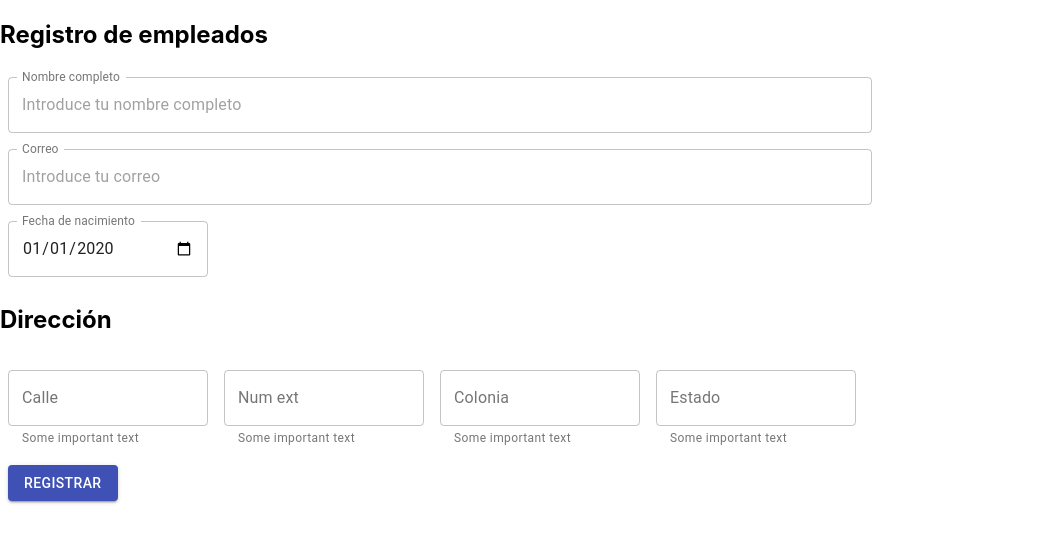
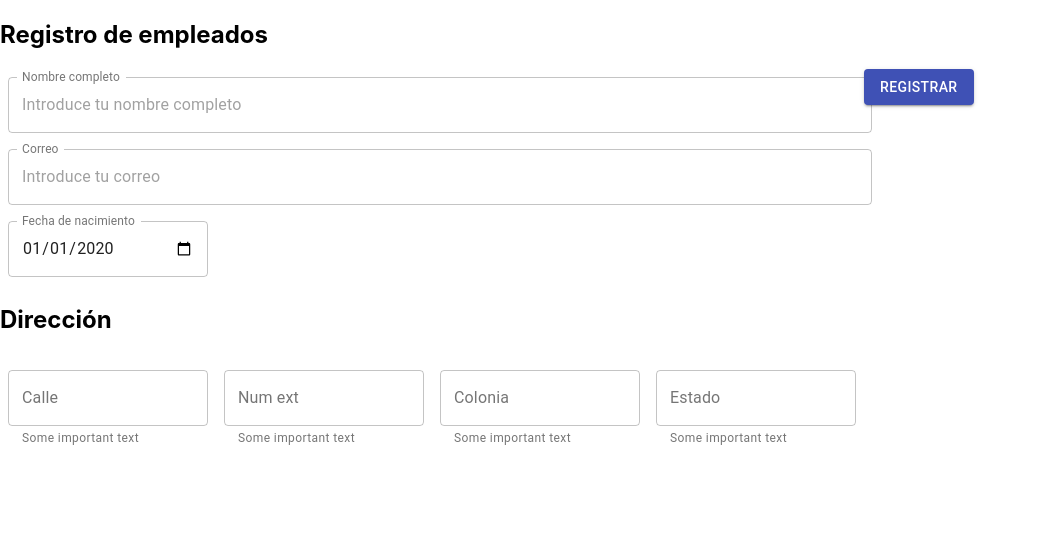
Before and after one commit to Bere333/Prueba_NullData, a React (Create React App) app: page / in a window 1280 px wide. Shown: the top 542 px of the page, without its empty margins (0-1037 px from the left). Built offline with nearby package versions, Linux system fonts and the light colour scheme.

Commit message:
se agrega y muestra dato de nombre desde localstorage y cambios de estados con hooks

```diff
--- a/src/Components/Styles.jsx
+++ b/src/Components/Styles.jsx
@@ -10,4 +10,7 @@ export const useStyles = makeStyles(theme => ({
       marginRight: theme.spacing(1),
       width: 200,
     },
+    button: {
+      margin: theme.spacing(1),
+    },
   }));
--- a/src/Components/Table.jsx
+++ b/src/Components/Table.jsx
@@ -19,7 +19,7 @@ function createData(name, calories, fat, carbs, protein) {
 }
 
 const rows = [
-  createData('Frozen yoghurt', 159, 6.0, 24),
+  createData(localStorage.getItem("nombredeusuario"), 159, 6.0, 24),
   createData('Ice cream sandwich', 237, 9.0, 37),
   createData('Eclair', 262, 16.0, 24),
   createData('Cupcake', 305, 3.7, 67),
--- a/src/Components/TextField.jsx
+++ b/src/Components/TextField.jsx
@@ -1,11 +1,15 @@
-import React from 'react';
+import React, { useState } from 'react';
 
 import TextField from '@material-ui/core/TextField';
-import {useStyles} from './Styles'
+import {useStyles} from './Styles';
+import Button from '@material-ui/core/Button';
+import Icon from '@material-ui/core/Icon';
+import { Link } from 'react-router-dom';
 
 
 export default function LayoutTextFields() {
   const classes = useStyles();
+  const [name, setName] = useState(' ');
 
   return (
     <form className={classes.root} noValidate autoComplete="off">
@@ -21,6 +25,9 @@ export default function LayoutTextFields() {
             shrink: true,
           }}
           variant="outlined"
+          onChange = {(e)=>{
+             setName(e.target.value)
+            }}
         />
          <TextField
           id="outlined-full-width"
@@ -82,6 +89,18 @@ export default function LayoutTextFields() {
 
         </div>
       </div>
+      <Link to="/registros">
+            <Button
+                variant="contained"
+                color="primary"
+                className={classes.button}
+                sendIcon={<Icon>send</Icon>}
+                onClick={()=>{localStorage.setItem("nombredeusuario", JSON.stringify(name));}}
+            >
+            Registrar
+            </Button>
+
+        </Link>
     </form>
   );
 }
--- a/src/Views/Register/Register.jsx
+++ b/src/Views/Register/Register.jsx
@@ -6,29 +6,14 @@ import Button from '@material-ui/core/Button';
 import Icon from '@material-ui/core/Icon';
 import { Link } from 'react-router-dom';
 
-const useStyles = makeStyles(theme => ({
-    button: {
-      margin: theme.spacing(1),
-    },
-  }));
 
 function Register (){
-        const classes = useStyles();
+
         return (
             <section className="section-register">
                 <h1>Registro de empleados</h1>
                 <TextField></TextField>
-                <Link to="/registros">
-                    <Button
-                            variant="contained"
-                            color="primary"
-                            className={classes.button}
-                            sendIcon={<Icon>send</Icon>}
-                    >
-                    Registrar
-                    </Button>
 
-                </Link>
             </section>
         )
     }
```
